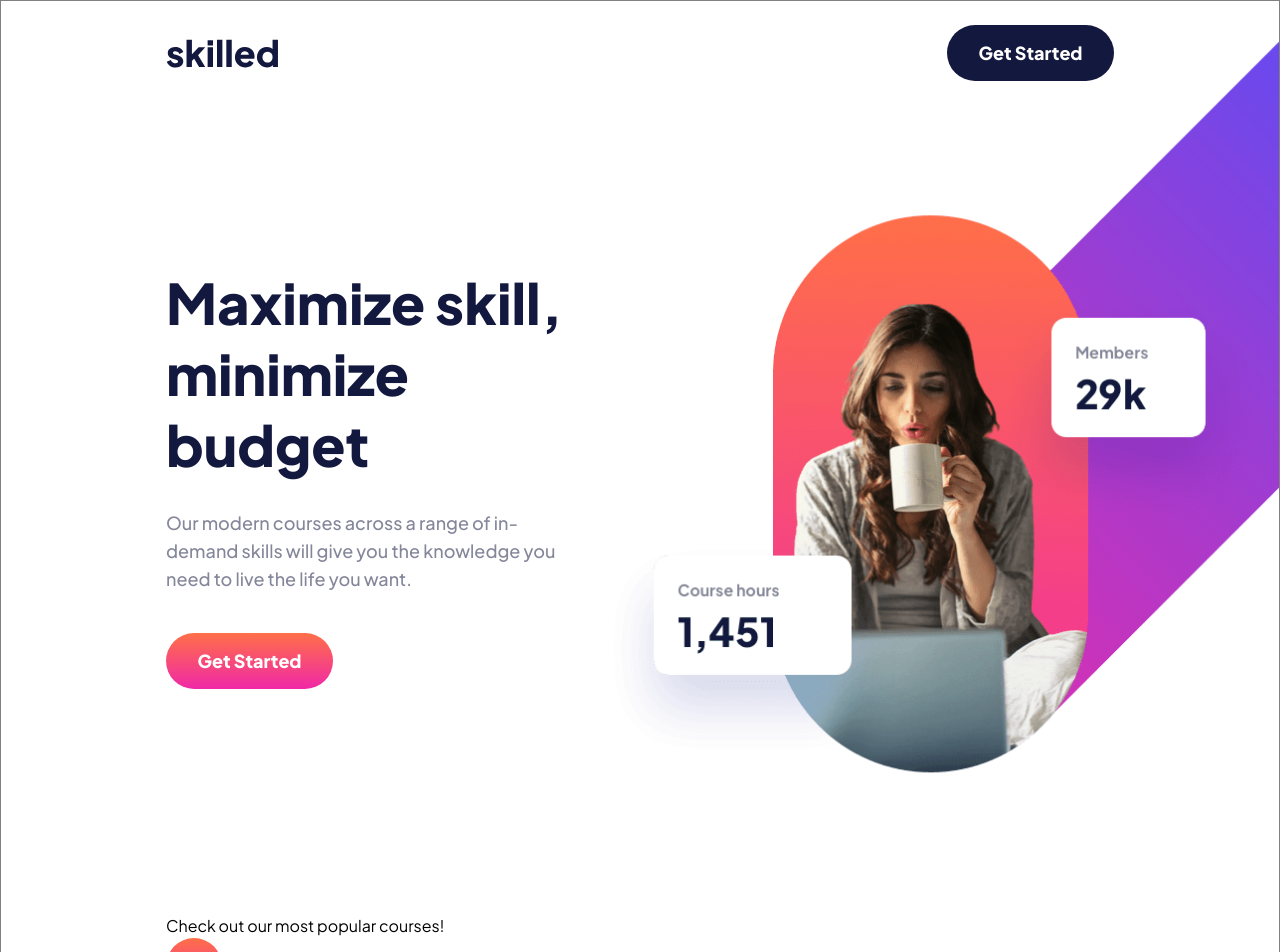
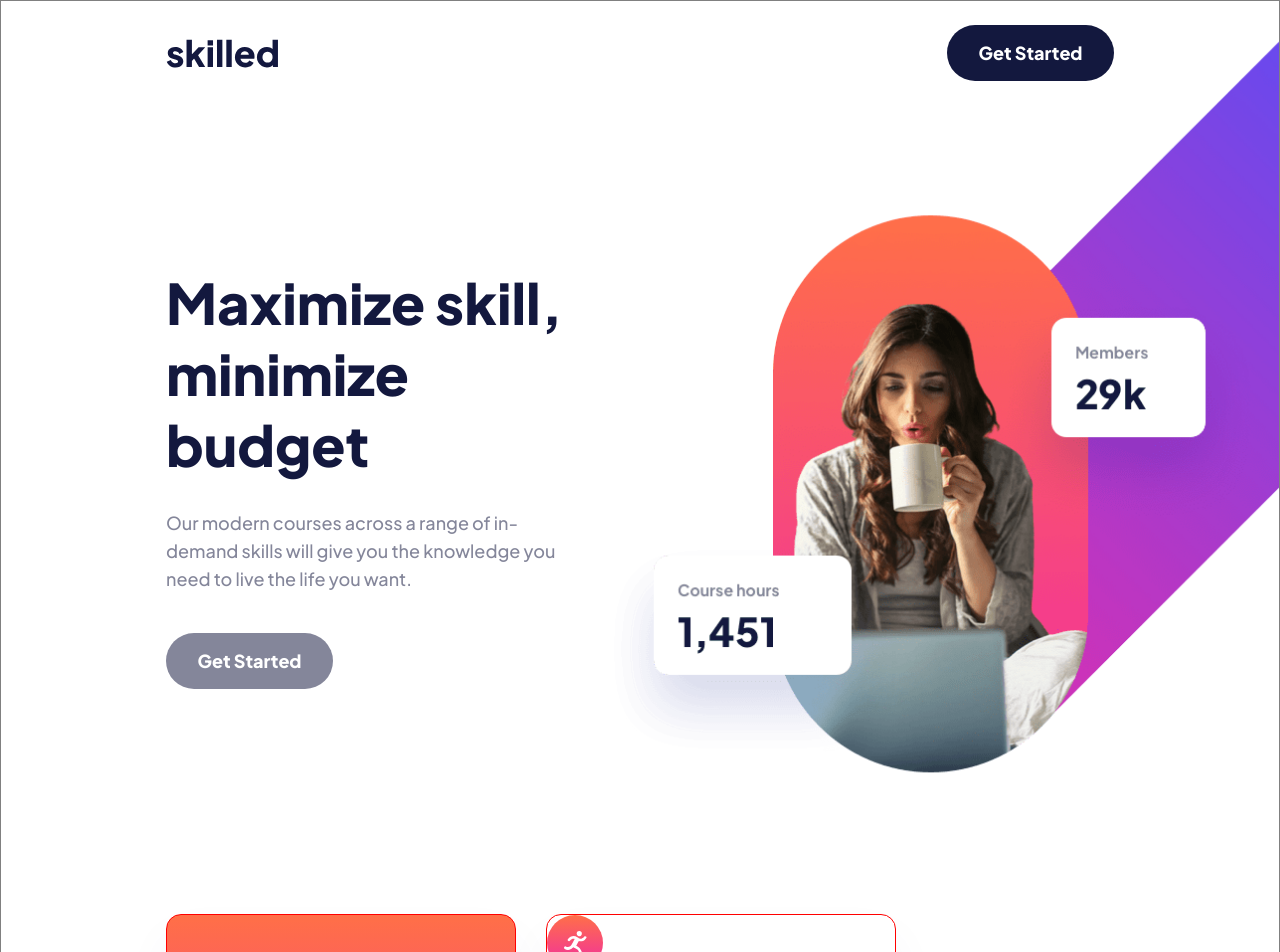
Before and after one commit to nicorithner/solution-skilled-elearning-landing-page, a React (Create React App) app: page / in a window 1280 px wide. Shown: the top 952 px of the page. Built offline with nearby package versions, Linux system fonts and the light colour scheme.

Commit message:
Style announcement card

```diff
--- a/src/components/card/Card.styled.js
+++ b/src/components/card/Card.styled.js
@@ -1,7 +1,25 @@
 import styled from "styled-components";
+import { GRADIENTS, NEUTRAL } from "../../constants";
 
-export const CardWrapper = styled.div``;
-export const AdCard = styled(CardWrapper)``;
+export const CardWrapper = styled.div`
+  width: 350px;
+  height: 322px;
+  border-radius: 15px;
+  border: 1px solid red;
+  background-color: ${NEUTRAL.white};
+  box-shadow: 0px 25px 50px rgba(6, 22, 141, 0.0442381);
+`;
+export const AdCard = styled(CardWrapper)`
+  background: ${GRADIENTS.tomatoPersianRose};
+  font-family: "Plus Jakarta Sans";
+  font-style: normal;
+  font-weight: 800;
+  font-size: 32px;
+  line-height: 40px;
+  color: ${NEUTRAL.white};
+  padding: 0 32px;
+  padding-top: 64px;
+`;
 export const CardIcon = styled.img``;
 export const CardHeading = styled.h2``;
 export const CardActionCall = styled.a``;
--- a/src/components/coursesSection/CoursesSection.styled.js
+++ b/src/components/coursesSection/CoursesSection.styled.js
@@ -3,6 +3,7 @@ import styled from "styled-components";
 export const CardSection = styled.section`
   display: flex;
   flex-wrap: wrap;
+  gap: 30px;
   align-items: center;
   padding-left: 165px;
   padding-right: 165px;
--- a/src/constants.js
+++ b/src/constants.js
@@ -13,7 +13,7 @@ export const NEUTRAL = {
 export const GRADIENTS = {
   bluePersianRose:
     "linear-gradient(180deg, hsla(237,100%, 64%, 1), hsla(322,87%, 55%, 1))",
-  tomatoPersionRose:
+  tomatoPersianRose:
     "linear-gradient(180deg, hsla(13, 100%, 64%, 1), hsla(322, 87%, 55%, 1))",
   whiteTransparency:
     "linear-gradient(0deg, hsla(0, 0%, 100%, 0.5), hsla(0, 0%, 100%, 0.5))",
```
